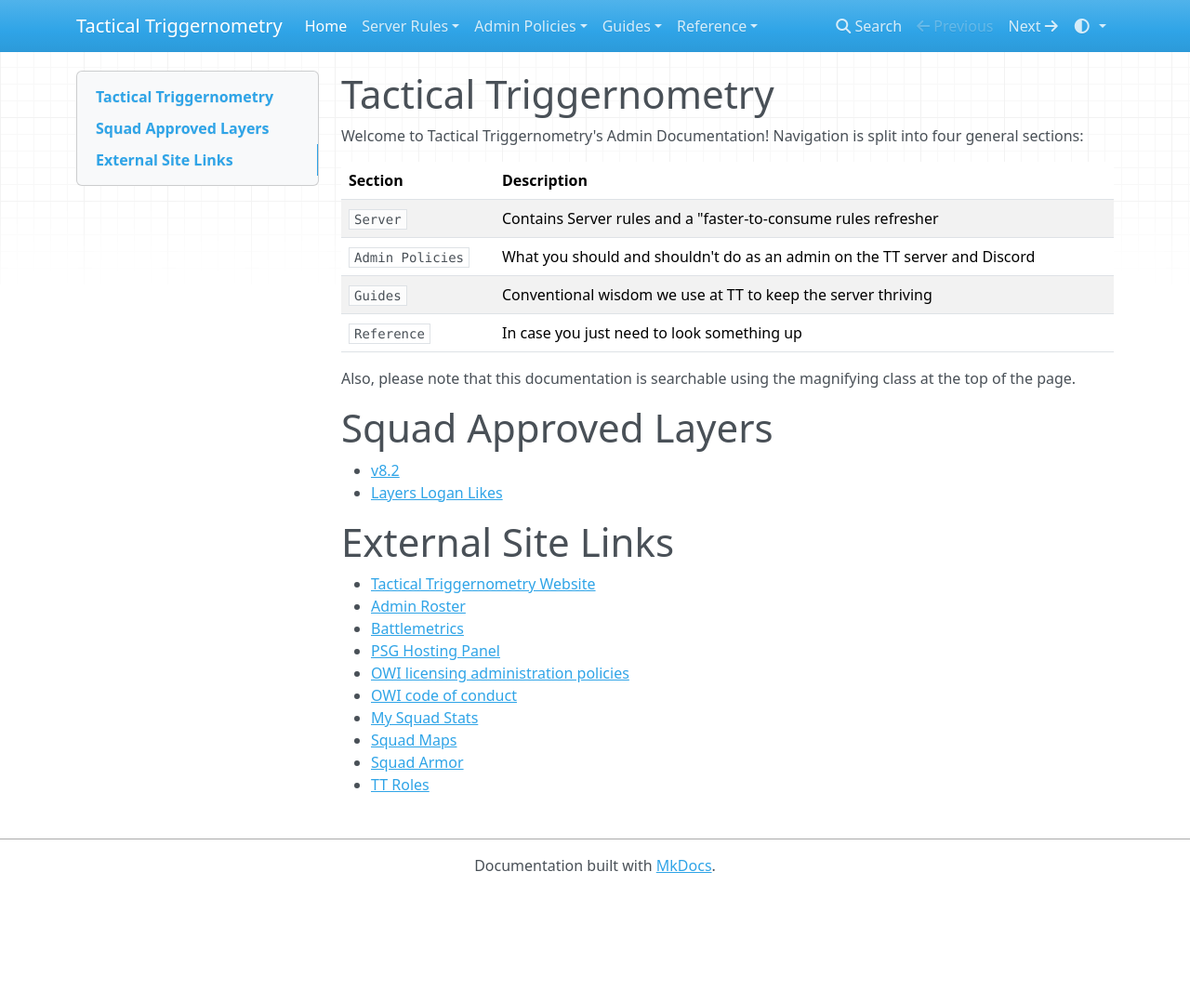
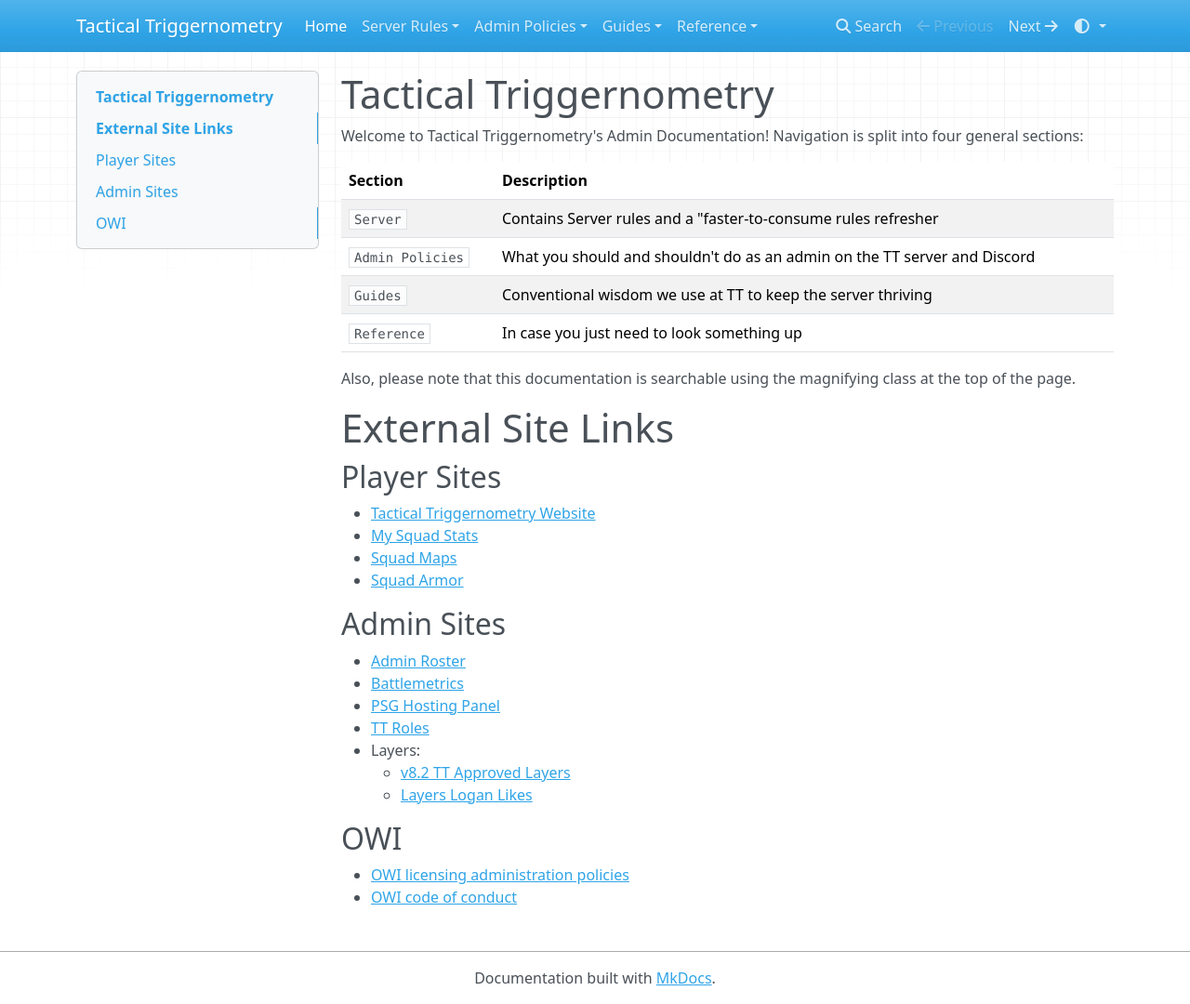
Before and after one commit to LonelyNinja/lonelyninja.github.io, an MkDocs documentation site: the page built from docs/index.md, in a window 1280 px wide and 1080 px high. Shown: the whole window at 93% size. Built offline with MkDocs 1.6.1, drawn with Linux system fonts in a browser that asks for light colours; nearby versions of some CDN libraries.

Commit message:
Reorganized links because I'm bored

```diff
--- a/docs/index.md
+++ b/docs/index.md
@@ -15,20 +15,26 @@
 
 Also, please note that this documentation is searchable using the magnifying class at the top of the page.
 
-# Squad Approved Layers
-
-* [v8.2](https://docs.google.com/spreadsheets/d/1A3D4zeOS8YxoEYrWcXa8edBCG_EUueZK9cX2oFMLY9U/edit?gid=1796438364#gid=1796438364)
-* [Layers Logan Likes](https://docs.google.com/spreadsheets/d/1c1iBWiFll0ESeZBG4lT2bTHdf5YJUBtBIlVQTrCY9s8/edit?gid=878317139#gid=878317139)
-
 # External Site Links
 
+## Player Sites
+
 * [Tactical Triggernometry Website](http://tacticaltriggernometry.com/)
+* [My Squad Stats](https://mysquadstats.com/)
+* [Squad Maps](https://squadmaps.com/)
+* [Squad Armor](https://squad-armor.com/)
+
+## Admin Sites
+
 * [Admin Roster](http://tiny.cc/TTAdminRoster)
 * [Battlemetrics](https://battlemetrics.com/)
 * [PSG Hosting Panel](https://control.psg-hosting.com/)
+* [TT Roles](http://tt-roles.tacticaltriggernometry.com/profile)
+* Layers:
+    * [v8.2 TT Approved Layers](https://docs.google.com/spreadsheets/d/1A3D4zeOS8YxoEYrWcXa8edBCG_EUueZK9cX2oFMLY9U/edit?gid=1796438364#gid=1796438364)
+    * [Layers Logan Likes](https://docs.google.com/spreadsheets/d/1c1iBWiFll0ESeZBG4lT2bTHdf5YJUBtBIlVQTrCY9s8/edit?gid=878317139#gid=878317139)
+
+## OWI
+
 * [OWI licensing administration policies](https://joinsquad.com/server-licensing-and-administration-policies/?swcfpc=1)
 * [OWI code of conduct](https://joinsquad.com/code-of-conduct/)
-* [My Squad Stats](https://mysquadstats.com/)
-* [Squad Maps](https://squadmaps.com/)
-* [Squad Armor](https://squad-armor.com/)
-* [TT Roles](http://tt-roles.tacticaltriggernometry.com/profile)
```
